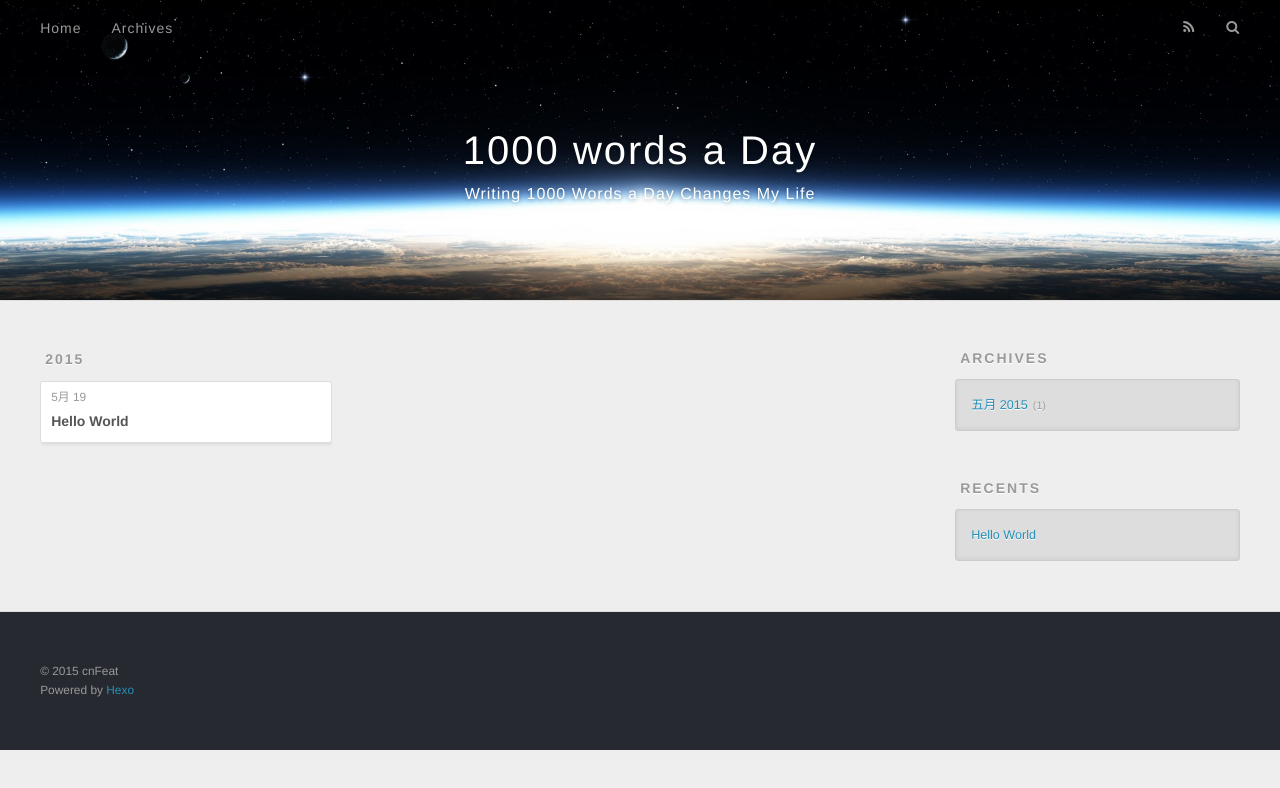
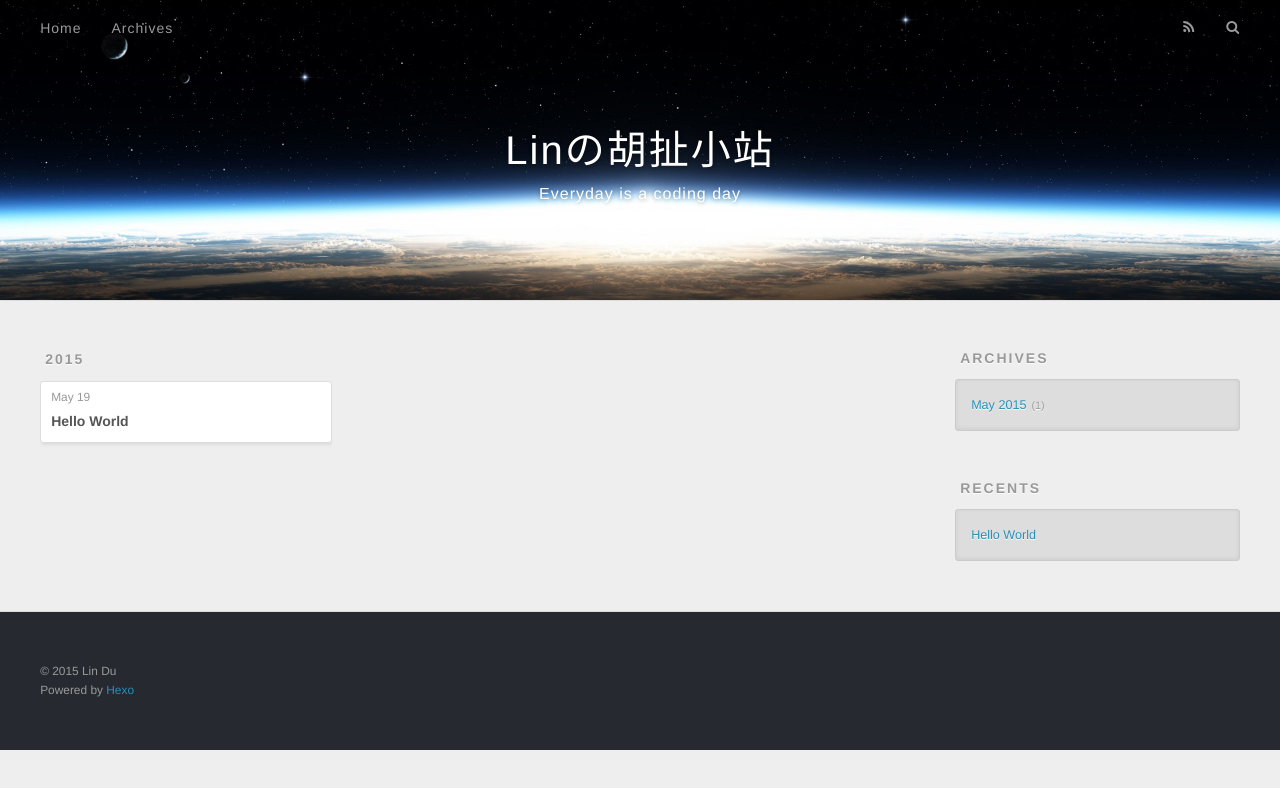
Before and after one commit to LinsanityDu/LinsanityDu.github.io, a plain HTML site: page archives/2015/05/index.html in a window 1280 px wide. Drawn offline with nearby package versions, Linux system fonts and the light colour scheme.

Commit message:
Site updated: 2015-05-19 23:25:10

```diff
--- a/archives/2015/05/index.html
+++ b/archives/2015/05/index.html
@@ -3,19 +3,19 @@
 <head>
   <meta charset="utf-8">
 
-  <title>Archives: 2015/5 | 1000 words a Day</title>
+  <title>Archives: 2015/5 | Linの胡扯小站</title>
   <meta name="viewport" content="width=device-width, initial-scale=1, maximum-scale=1">
-  <meta name="description" content="学习总结 思考感悟 知识管理">
+  <meta name="description" content="各种黑">
 <meta property="og:type" content="website">
-<meta property="og:title" content="1000 words a Day">
+<meta property="og:title" content="Linの胡扯小站">
 <meta property="og:url" content="http://www.piedbiper.tk/archives/2015/05/index.html">
-<meta property="og:site_name" content="1000 words a Day">
-<meta property="og:description" content="学习总结 思考感悟 知识管理">
+<meta property="og:site_name" content="Linの胡扯小站">
+<meta property="og:description" content="各种黑">
 <meta name="twitter:card" content="summary">
-<meta name="twitter:title" content="1000 words a Day">
-<meta name="twitter:description" content="学习总结 思考感悟 知识管理">
+<meta name="twitter:title" content="Linの胡扯小站">
+<meta name="twitter:description" content="各种黑">
 
-    <link rel="alternative" href="/atom.xml" title="1000 words a Day" type="application/atom+xml">
+    <link rel="alternative" href="/atom.xml" title="Linの胡扯小站" type="application/atom+xml">
 
 
     <link rel="icon" href="/favicon.png">
@@ -33,11 +33,11 @@
   <div id="header-outer" class="outer">
     <div id="header-title" class="inner">
       <h1 id="logo-wrap">
-        <a href="/" id="logo">1000 words a Day</a>
+        <a href="/" id="logo">Linの胡扯小站</a>
       </h1>
 
         <h2 id="subtitle-wrap">
-          <a href="/" id="subtitle">Writing 1000 Words a Day Changes My Life</a>
+          <a href="/" id="subtitle">Everyday is a coding day</a>
         </h2>
 
     </div>
@@ -80,7 +80,7 @@
   <div class="archive-article-inner">
     <header class="archive-article-header">
       <a href="/2015/05/19/hello-world/" class="archive-article-date">
-  <time datetime="2015-05-20T01:17:20.000Z" itemprop="datePublished">5月 19</time>
+  <time datetime="2015-05-20T01:17:20.000Z" itemprop="datePublished">May 19</time>
 </a>
 
 
@@ -110,7 +110,7 @@
   <div class="widget-wrap">
     <h3 class="widget-title">Archives</h3>
     <div class="widget">
-      <ul class="archive-list"><li class="archive-list-item"><a class="archive-list-link" href="/archives/2015/05/">五月 2015</a><span class="archive-list-count">1</span></li></ul>
+      <ul class="archive-list"><li class="archive-list-item"><a class="archive-list-link" href="/archives/2015/05/">May 2015</a><span class="archive-list-count">1</span></li></ul>
     </div>
   </div>
 
@@ -137,7 +137,7 @@
 
   <div class="outer">
     <div id="footer-info" class="inner">
-      &copy; 2015 cnFeat<br>
+      &copy; 2015 Lin Du<br>
       Powered by <a href="http://hexo.io/" target="_blank">Hexo</a>
     </div>
   </div>
```
Also changed, not shown: 2015/05/19/hello-world/index.html (+7 -7 lines), archives/2015/index.html (+13 -13 lines), archives/index.html (+13 -13 lines), index.html (+12 -12 lines), 1 other file.
